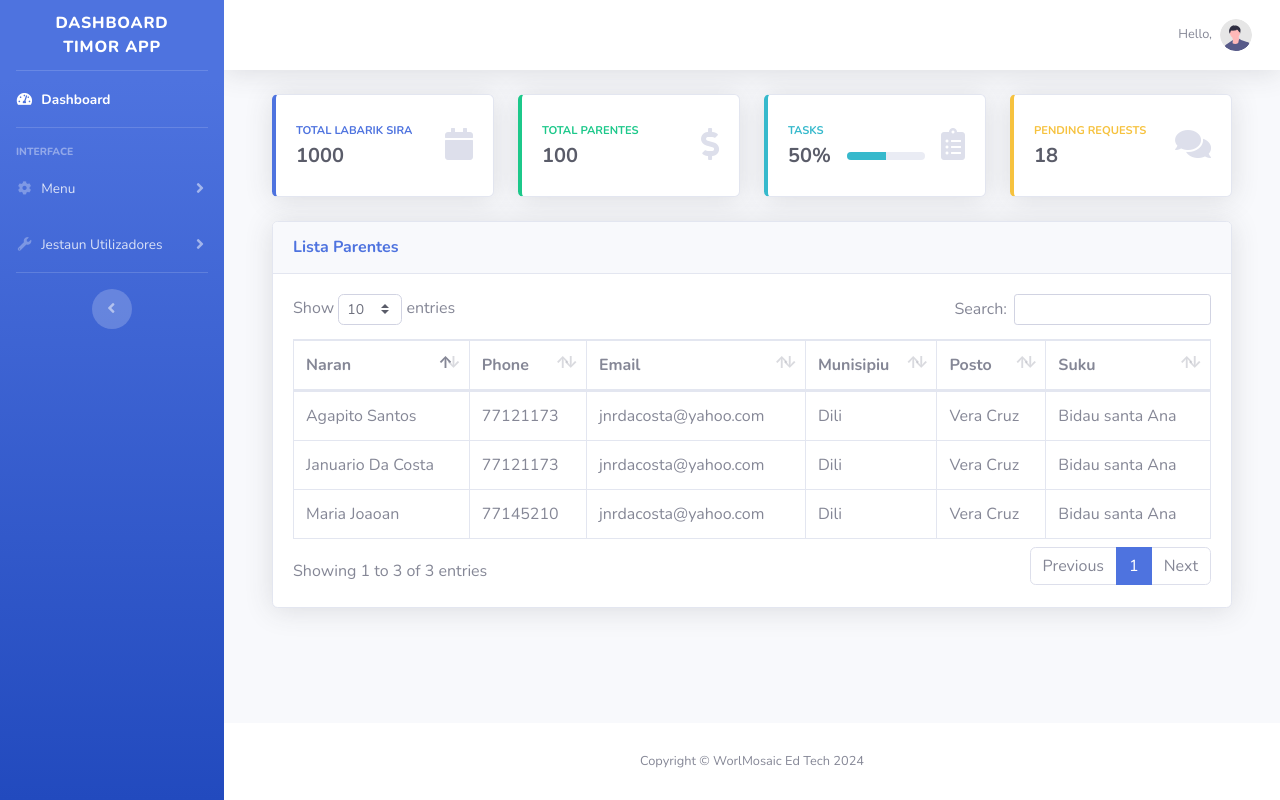
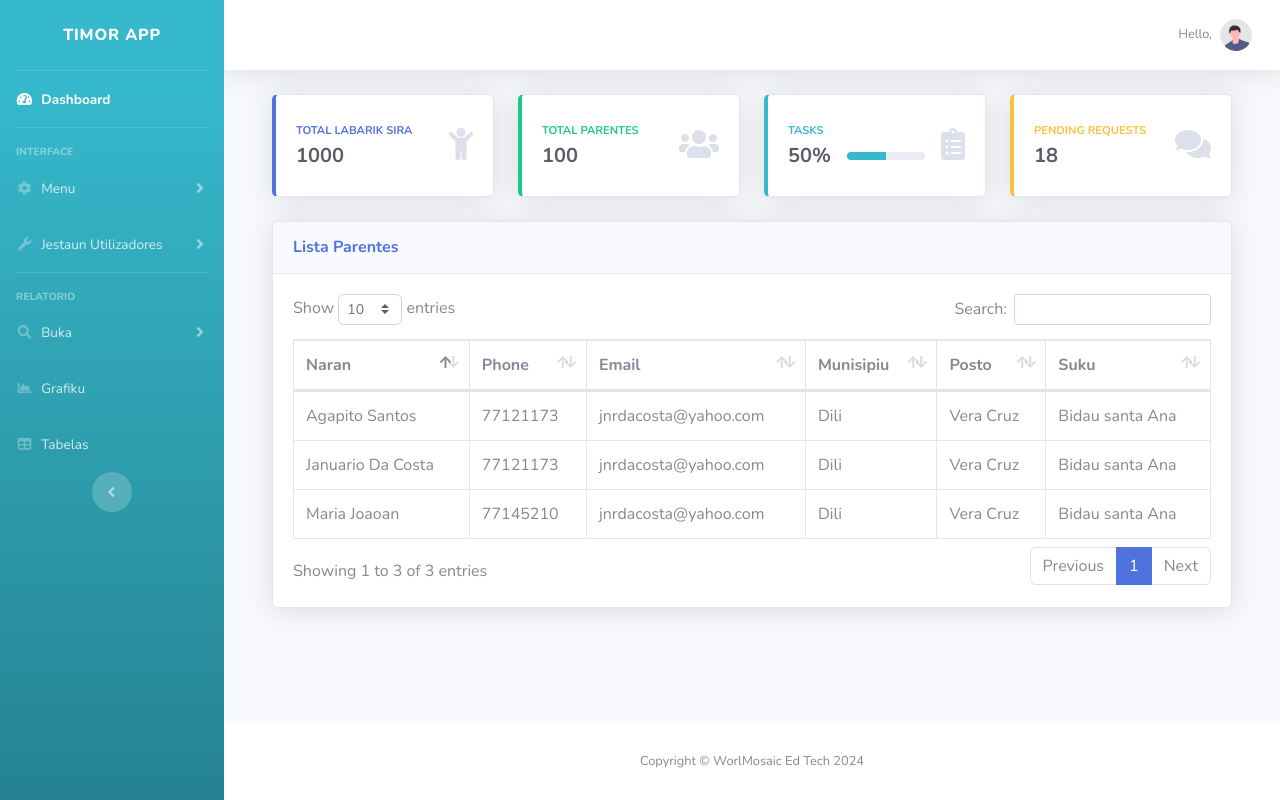
Before and after one commit to januariocosta84/timorapp, a Django app: page /parents/ in a window 1280 px wide. Run offline with Django 4.2, Linux system fonts and the light colour scheme; data comes from the database, SQL or seed files in the repository; some libraries are stand-ins or nearby versions.

Commit message:
add new functionality

```diff
--- a/templates/childreen/change_password.html
+++ b/templates/childreen/change_password.html
@@ -2,8 +2,8 @@
 <div class="modal fade" id="editProfileModal1" tabindex="-1" role="dialog" aria-labelledby="addChildModalLabel" aria-hidden="true">
     <div class="modal-dialog" role="document">
       <div class="modal-content">
-        <div class="modal-header">
-          <h5 class="modal-title text-center text-capitalize" id="editProfileModal1">Change Password</h5>
+        <div class="modal-header border-bottom-success">
+          <h5 class="modal-title text-center text-capitalize " id="editProfileModal1">Change Password</h5>
           <button type="button" class="close" data-dismiss="modal" aria-label="Close">
             <span aria-hidden="true">&times;</span>
           </button>
--- a/templates/dashboard/layout.html
+++ b/templates/dashboard/layout.html
@@ -10,7 +10,7 @@
     <meta name="viewport" content="width=device-width, initial-scale=1, shrink-to-fit=no">
     <meta name="description" content="">
     <meta name="author" content="">
-    <link href="{% static 'image/F-FDTL.svg' %}" rel="icon">
+    <link href="" rel="icon">
     <title>Timor App- Dashboard</title>
 
     <!-- Custom fonts for this template-->
@@ -84,7 +84,7 @@
         aria-hidden="true">
         <div class="modal-dialog" role="document">
             <div class="modal-content">
-                <div class="modal-header">
+                <div class="modal-header border-bottom-success">
                     <h5 class="modal-title" id="exampleModalLabel">Pronto atu sai husi Pagina?</h5>
                     <button class="close" type="button" data-dismiss="modal" aria-label="Close">
                         <span aria-hidden="true">×</span>
--- a/templates/dashboard/navbar.html
+++ b/templates/dashboard/navbar.html
@@ -169,16 +169,16 @@
                 </a>
                 <a class="dropdown-item" href="{%url 'reset'%}" data-toggle="modal", data-target="#editProfileModal1">
                     <i class="fas fa-cogs fa-sm fa-fw mr-2 text-gray-400"></i>
-                    Change password
+                   Altera Password
                 </a>
                 <a class="dropdown-item" href="#">
                     <i class="fas fa-list fa-sm fa-fw mr-2 text-gray-400"></i>
-                    Activity Log
+                   Atividade Log
                 </a>
                 <div class="dropdown-divider"></div>
                 <a class="dropdown-item" href="{%url 'logout'%}" data-toggle="modal" data-target="#logoutModal">
                     <i class="fas fa-sign-out-alt fa-sm fa-fw mr-2 text-gray-400"></i>
-                    Logout
+                    Sair
                 </a>
             </div>
         </li>
--- a/templates/dashboard/sidebar.html
+++ b/templates/dashboard/sidebar.html
@@ -1,5 +1,5 @@
 <ul
-  class="navbar-nav bg-gradient-primary sidebar sidebar-dark accordion"
+  class="navbar-nav bg-gradient-info sidebar sidebar-dark accordion"
   id="accordionSidebar"
 >
   <!-- Sidebar - Brand -->
@@ -9,7 +9,7 @@
   >
     <div class="sidebar-brand-icon rotate-n-15"></div>
     <div class="sidebar-brand-text mx-3">
-     Dashboard Timor APP <sup></sup>
+     Timor APP <sup></sup>
     </div>
   </a>
 
@@ -41,7 +41,10 @@
         <h6 class="collapse-header">Menus</h6>
 
         {% comment %} {% if 'Administrator' in user_groups %} {% endcomment %}
-          <a class="collapse-item" href="{%url 'all-parents'%}">Lista Parentes</a>
+          <a class="collapse-item" href="{%url 'all-parents'%}">
+            <i class="fas fa-users text-gray-300"></i>
+            Lista Parentes
+          </a>
           {% comment %} <a class="collapse-item" href="#">Notisias</a>
           <a class="collapse-item" href="#">Leis, decretos, Despacho</a>
           <a class="collapse-item" href="#">Kria Foto Gallery Militar</a>
@@ -77,6 +80,44 @@
 
   <!-- Divider -->
   <hr class="sidebar-divider" />
+  <div class="sidebar-heading">
+    Relatorio
+</div>
+
+<!-- Nav Item - Pages Collapse Menu -->
+<li class="nav-item">
+    <a class="nav-link collapsed" href="#" data-toggle="collapse" data-target="#collapsePages"
+        aria-expanded="true" aria-controls="collapsePages">
+        <i class="fas fa-fw fa-search"></i>
+        <span>Buka</span>
+    </a>
+    <div id="collapsePages" class="collapse" aria-labelledby="headingPages" data-parent="#accordionSidebar">
+        <div class="bg-white py-2 collapse-inner rounded">
+            <h6 class="collapse-header">Login Screens:</h6>
+            <a class="collapse-item" href="login.html">Login</a>
+            <a class="collapse-item" href="register.html">Register</a>
+            <a class="collapse-item" href="forgot-password.html">Forgot Password</a>
+            <div class="collapse-divider"></div>
+            <h6 class="collapse-header">Other Pages:</h6>
+            <a class="collapse-item" href="404.html">404 Page</a>
+            <a class="collapse-item" href="blank.html">Blank Page</a>
+        </div>
+    </div>
+</li>
+
+<!-- Nav Item - Charts -->
+<li class="nav-item">
+    <a class="nav-link" href="charts.html">
+        <i class="fas fa-fw fa-chart-area"></i>
+        <span>Grafiku</span></a>
+</li>
+
+<!-- Nav Item - Tables -->
+<li class="nav-item">
+    <a class="nav-link" href="tables.html">
+        <i class="fas fa-fw fa-table"></i>
+        <span>Tabelas</span></a>
+</li>
 
   <!-- Sidebar Toggler (Sidebar) -->
   <div class="text-center d-none d-md-inline">
--- a/templates/parent/all_parents.html
+++ b/templates/parent/all_parents.html
@@ -1,21 +1,21 @@
-{% extends "dashboard/layout.html" %}
-
-{%block content%}
+{% extends "dashboard/layout.html" %} {%block content%}
 <div class="container-fluid">
   <div class="row">
-
     <!-- Earnings (Monthly) Card Example -->
     <div class="col-xl-3 col-md-6 mb-4">
       <div class="card border-left-primary shadow h-100 py-2">
         <div class="card-body">
           <div class="row no-gutters align-items-center">
             <div class="col mr-2">
-                                <div class="text-xs font-weight-bold text-primary text-uppercase mb-1">
-                                    Total Labarik sira</div>
+              <div
+                class="text-xs font-weight-bold text-primary text-uppercase mb-1"
+              >
+                Total Labarik sira
+              </div>
               <div class="h5 mb-0 font-weight-bold text-gray-800">1000</div>
             </div>
             <div class="col-auto">
-                                <i class="fas fa-calendar fa-2x text-gray-300"></i>
+              <i class="fas fa-child fa-2x text-gray-300"></i>
             </div>
           </div>
         </div>
@@ -28,12 +28,15 @@
         <div class="card-body">
           <div class="row no-gutters align-items-center">
             <div class="col mr-2">
-                                <div class="text-xs font-weight-bold text-success text-uppercase mb-1">
-                                   Total Parentes</div>
+              <div
+                class="text-xs font-weight-bold text-success text-uppercase mb-1"
+              >
+                Total Parentes
+              </div>
               <div class="h5 mb-0 font-weight-bold text-gray-800">100</div>
             </div>
             <div class="col-auto">
-                                <i class="fas fa-dollar-sign fa-2x text-gray-300"></i>
+              <i class="fas fa-users fa-2x text-gray-300"></i>
             </div>
           </div>
         </div>
@@ -46,17 +49,27 @@
         <div class="card-body">
           <div class="row no-gutters align-items-center">
             <div class="col mr-2">
-                                <div class="text-xs font-weight-bold text-info text-uppercase mb-1">Tasks
+              <div
+                class="text-xs font-weight-bold text-info text-uppercase mb-1"
+              >
+                Tasks
               </div>
               <div class="row no-gutters align-items-center">
                 <div class="col-auto">
-                                        <div class="h5 mb-0 mr-3 font-weight-bold text-gray-800">50%</div>
+                  <div class="h5 mb-0 mr-3 font-weight-bold text-gray-800">
+                    50%
+                  </div>
                 </div>
                 <div class="col">
                   <div class="progress progress-sm mr-2">
-                                            <div class="progress-bar bg-info" role="progressbar"
-                                                style="width: 50%" aria-valuenow="50" aria-valuemin="0"
-                                                aria-valuemax="100"></div>
+                    <div
+                      class="progress-bar bg-info"
+                      role="progressbar"
+                      style="width: 50%"
+                      aria-valuenow="50"
+                      aria-valuemin="0"
+                      aria-valuemax="100"
+                    ></div>
                   </div>
                 </div>
               </div>
@@ -75,8 +88,11 @@
         <div class="card-body">
           <div class="row no-gutters align-items-center">
             <div class="col mr-2">
-                                <div class="text-xs font-weight-bold text-warning text-uppercase mb-1">
-                                    Pending Requests</div>
+              <div
+                class="text-xs font-weight-bold text-warning text-uppercase mb-1"
+              >
+                Pending Requests
+              </div>
               <div class="h5 mb-0 font-weight-bold text-gray-800">18</div>
             </div>
             <div class="col-auto">
@@ -96,7 +112,12 @@
     </div>
     <div class="card-body">
       <div class="table-responsive">
-                <table class="table table-bordered" id="dataTable" width="100%" cellspacing="0">
+        <table
+          class="table table-bordered"
+          id="dataTable"
+          width="100%"
+          cellspacing="0"
+        >
           <thead>
             <tr>
               <th>Naran</th>
@@ -128,7 +149,6 @@
               <td>{{parent.suco}}</td>
             </tr>
             {% endfor %}
-
           </tbody>
         </table>
       </div>
@@ -136,5 +156,4 @@
   </div>
 </div>
 
-
 {%endblock%}
```
Also changed, not shown: requirements.txt (added, +46 -0 lines), templates/childreen/childreen_list.html (+5 -5 lines), templates/childreen/edit_profile.html (+18 -7 lines), templates/registration/login.html (+16 -9 lines), templates/registration/register.html (+44 -51 lines). Lines whose indentation alone changed are shown as unchanged.
